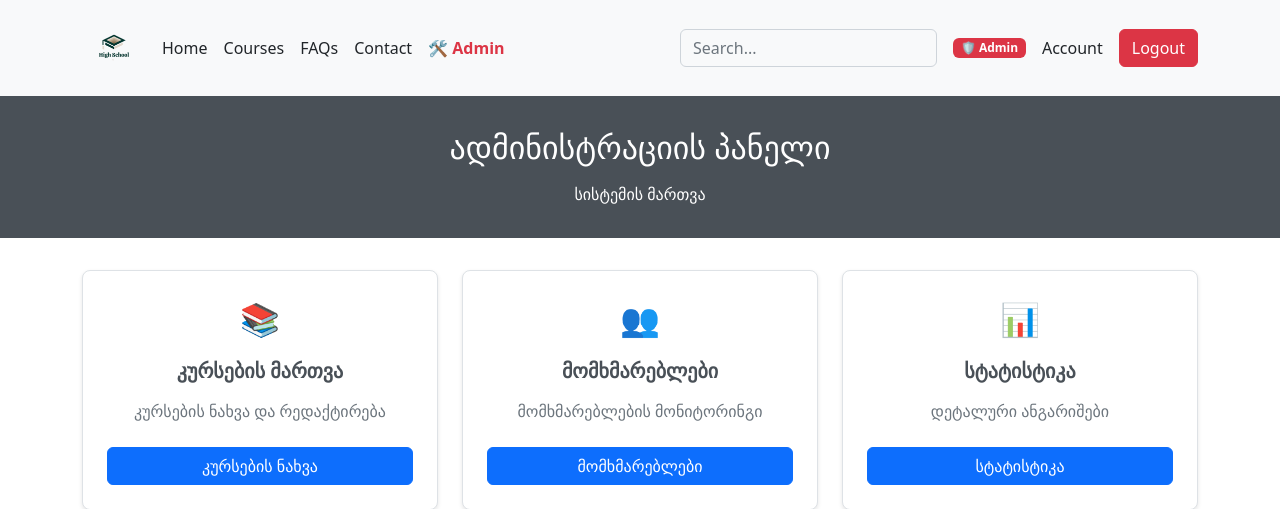
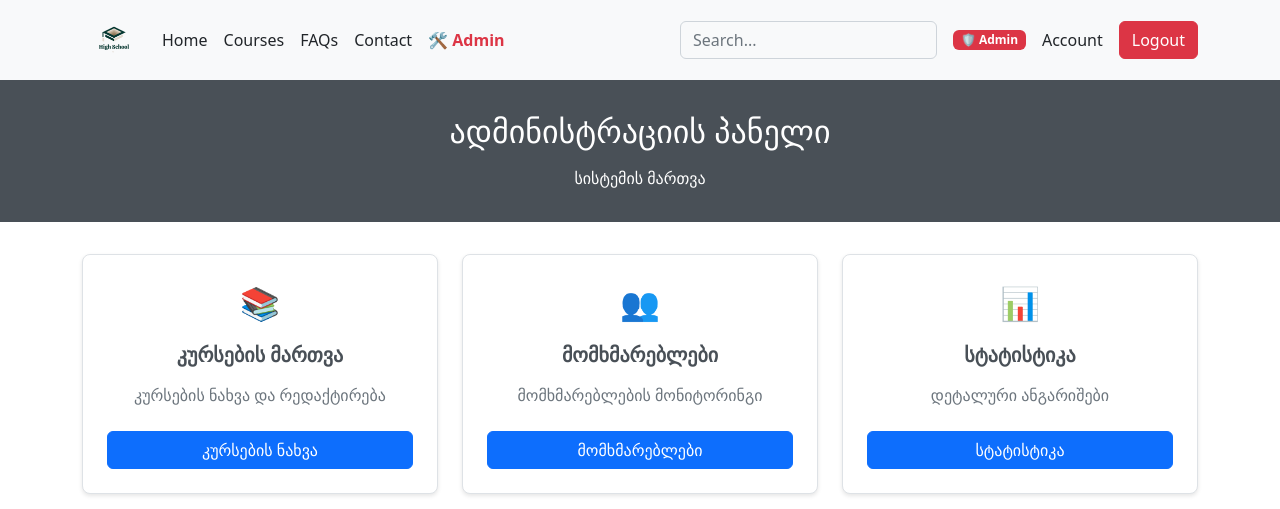
Before and after one commit to blitz-flex/Project-CS, a Flask app: page /admin in a window 1280 px wide. Shown: the top 509 px of the page. Run offline with Flask 3, Linux system fonts and the light colour scheme; the visitor is signed in with stand-in values (Sample User, id 1); data comes from the database, SQL or seed files in the repository; some libraries are stand-ins or nearby versions.

Commit message:
Reduce navbar height

```diff
--- a/src/templates/layout.html
+++ b/src/templates/layout.html
@@ -21,7 +21,7 @@
 
         <!-- Navbar -->
 
-        <header class="p-3 text-bg-light sticky-sm-top">
+        <header class="py-2 text-bg-light sticky-sm-top">
             <div class="container">
               <div class="d-flex flex-wrap align-items-center justify-content-center justify-content-lg-start">
                 <a href="/" class="d-flex align-items-center mb-2 mb-lg-0 text-white text-decoration-none">
```
